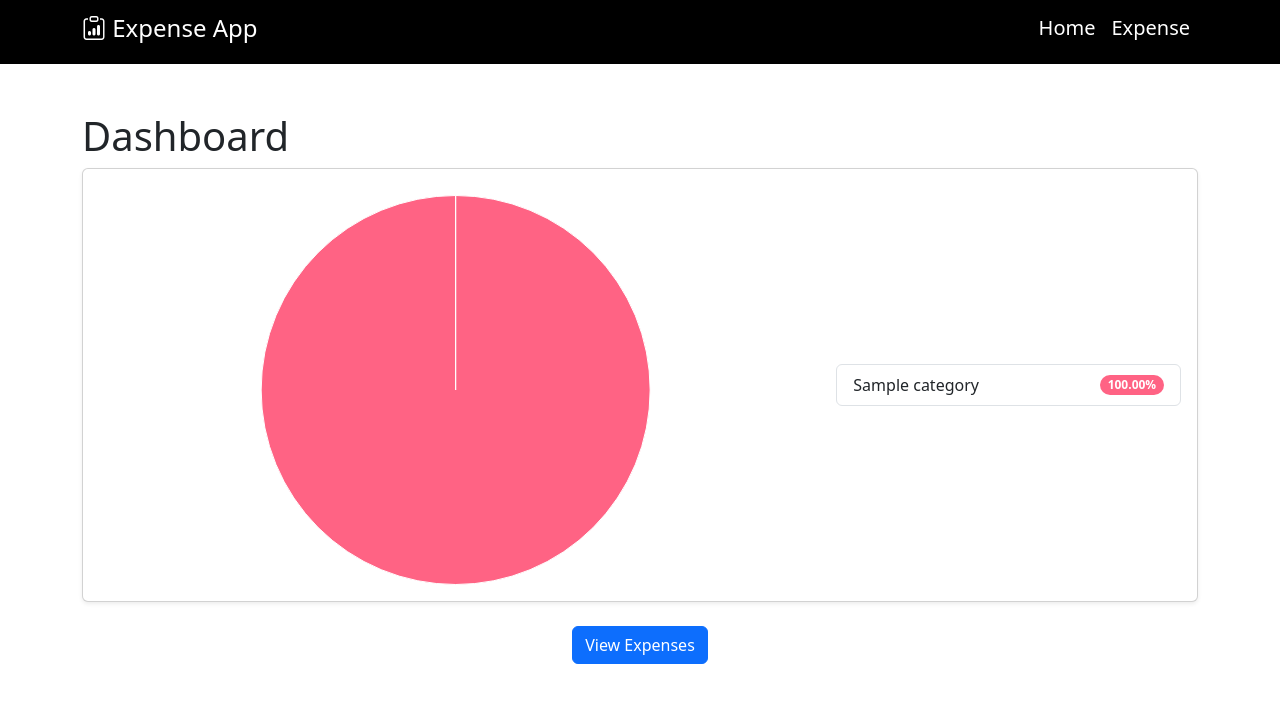
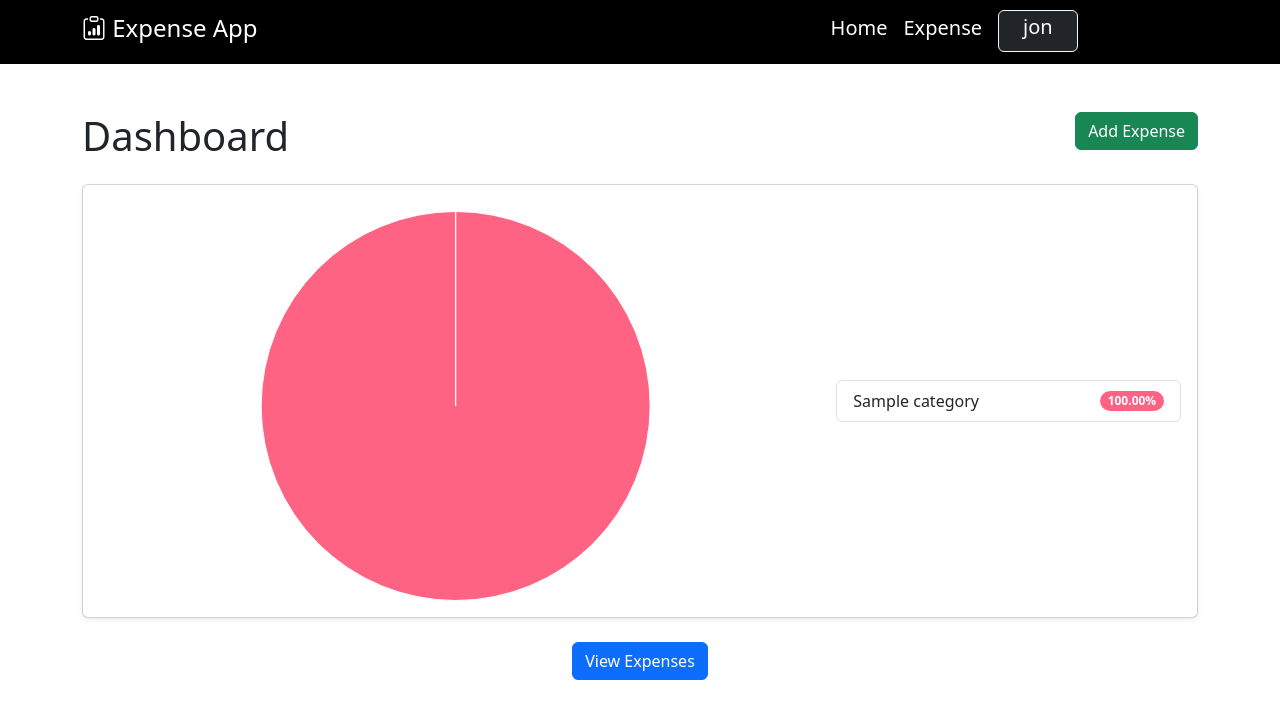
Before and after one commit to refentseg/HouseExpense, a Django app: page / in a window 1280 px wide. Shown: the top 719 px of the page. Run offline with Django 5.2, Linux system fonts and the light colour scheme; a user stored in the database is signed in; tables that the repository leaves empty hold one stand-in row (values such as "Sample post").

Commit message:
Added user to header

```diff
--- a/expense/templates/expense/home.html
+++ b/expense/templates/expense/home.html
@@ -25,7 +25,12 @@
 {% endblock %}
 
 {% block content %}
-<h1>Dashboard</h1>
+<div class="d-flex justify-content-between mb-3">
+    <h1>Dashboard</h1>
+    <div>
+        <a href="{% url 'expense:add_expense'%}" class="btn btn-success"> Add Expense</a>
+    </div>
+</div>
 <div class="card shadow-sm">
     <div class="card-body">
         <div class="row">
@@ -50,7 +55,7 @@
     </div>
 </div>
 
-<div class="text-center mt-4">
+<div class="text-center mt-4 mb-4">
     <a href="{% url 'expense:expense_list' %}" class="btn btn-primary">View Expenses</a>
 </div>
 
--- a/expense/templates/header.html
+++ b/expense/templates/header.html
@@ -15,7 +15,9 @@
 <body>
     <header class="navbar navbar-expand-lg bg-black text-white">
         <div class="container">
-            <div class="h4"><i class="bi bi-clipboard-data"></i> Expense App</div>
+            <a href="/" class="text-decoration-none text-white">
+                <div class="h4"><i class="bi bi-clipboard-data"></i> Expense App</div>
+            </a>
             <button class="navbar-toggler navbar-dark border-0" type="button" data-bs-toggle="collapse" data-bs-target="#navbarContent"
             aria-controls="navbarContent" aria-expanded="false" aria-label="Toggle navigation">
                 <span class="navbar-toggler-icon"></span>
@@ -28,14 +30,17 @@
                     <li class="nav-item h5">
                         <a class="nav-link text-white" aria-current="page" href="/expense">Expense</a>
                     </li>
+                    <li>
+                        {% if user.is_authenticated %}
+                            <div class="d-none d-lg-flex ms-2 d-flex align-items-center" style="width: 200px; height: 45px;">
+                                <div class="card bg-dark border-light px-4 py-1">
+                                    <span class="text-white h5">{{user.username}}</span>
+                                </div>
+                            </div>
+                        {% endif %}
+                    </li>
                 </ul>
-                {% comment %} {% if user.is_authenticated %}
-                    <div class="d-none d-lg-flex ms-5">
-                        <div class="card bg-dark border-light px-2 py-1">
-                            <span class="text-white h5">{{user.username}}</span>
-                        </div>
-                    </div>
-                {% endif %} {% endcomment %}
+
             </div>
 
         </div>
```
Also changed, not shown: db.sqlite3.
